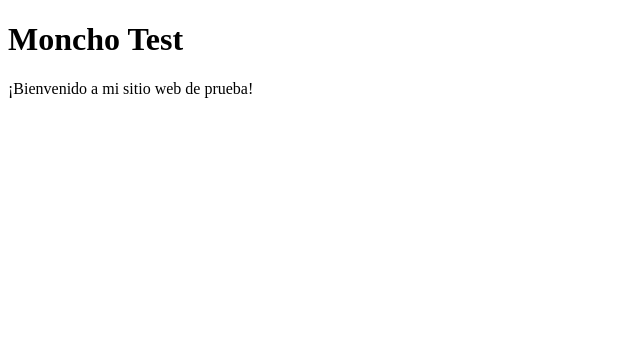
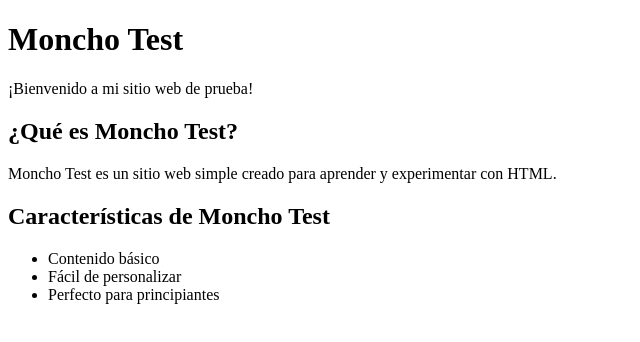
Before and after one commit to Moncho1999/moncho.github.io, a plain HTML site: page moncho1999.html in a window 1280 px wide. Shown: the whole page, without its empty margins (0-640 px from the left). Drawn offline with Linux system fonts and the light colour scheme.

Commit message:
Update moncho1999.html

```diff
--- a/moncho1999.html
+++ b/moncho1999.html
@@ -8,5 +8,17 @@
 <body>
     <h1>Moncho Test</h1>
     <p>¡Bienvenido a mi sitio web de prueba!</p>
+
+    <!-- Agregamos un subtítulo -->
+    <h2>¿Qué es Moncho Test?</h2>
+    <p>Moncho Test es un sitio web simple creado para aprender y experimentar con HTML.</p>
+
+    <!-- Agregamos otro subtítulo -->
+    <h2>Características de Moncho Test</h2>
+    <ul>
+        <li>Contenido básico</li>
+        <li>Fácil de personalizar</li>
+        <li>Perfecto para principiantes</li>
+    </ul>
 </body>
 </html>
```
